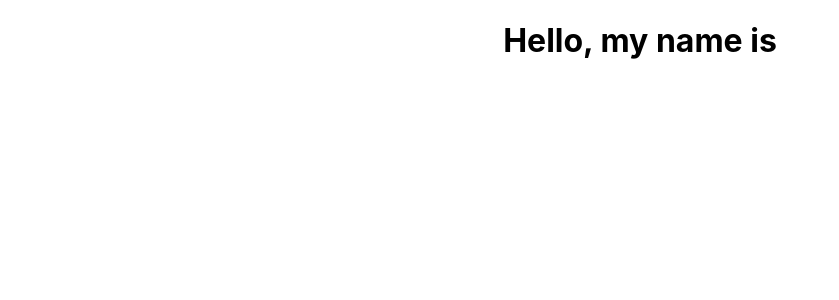
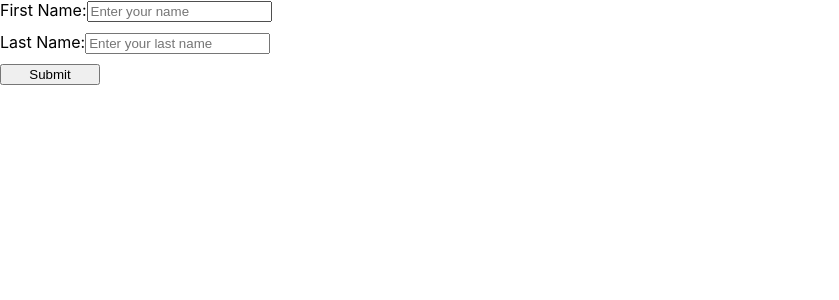
Before and after one commit to PratikshaNikam/XDisplayName, a React (Create React App) app: page / in a window 1280 px wide. Shown: the top 300 px of the page, without its empty margins (0-839 px from the left). Built offline with nearby package versions, Linux system fonts and the light colour scheme.

Commit message:
UI added

```diff
--- a/src/App.js
+++ b/src/App.js
@@ -5,7 +5,7 @@ import DisplayName from './DisplayName';
 
 function App() {
   return (
-    <div className="App">
+    <div>
       <DisplayName/>
     </div>
   );
--- a/src/DisplayName.jsx
+++ b/src/DisplayName.jsx
@@ -1,9 +1,26 @@
+import React, { useState } from "react";
 
 function DisplayName() {
+  const [name, setName] = useState("");
+  const [lastName, setLastName] = useState("");
+  console.log(name);
+  console.log(lastName)
 return (
-    <div>
-      <h1>Hello, my name is</h1>
-    </div>
+
+    <form style={{ display: "flex", flexDirection: "column", gap: "10px" }}>
+    <label>
+      First Name:<input type="text" placeholder="Enter your name" onChange={(e) => setName(e.target.value)} />
+    </label>
+
+    <label>
+      Last Name:<input type="text" placeholder="Enter your last name" onChange={(e)=>setLastName(e.target.value)} />
+    </label>
+
+    <button style={{width:"100px"}} >Submit</button>
+
+    </form>
+
+
   );
 }
 
```
